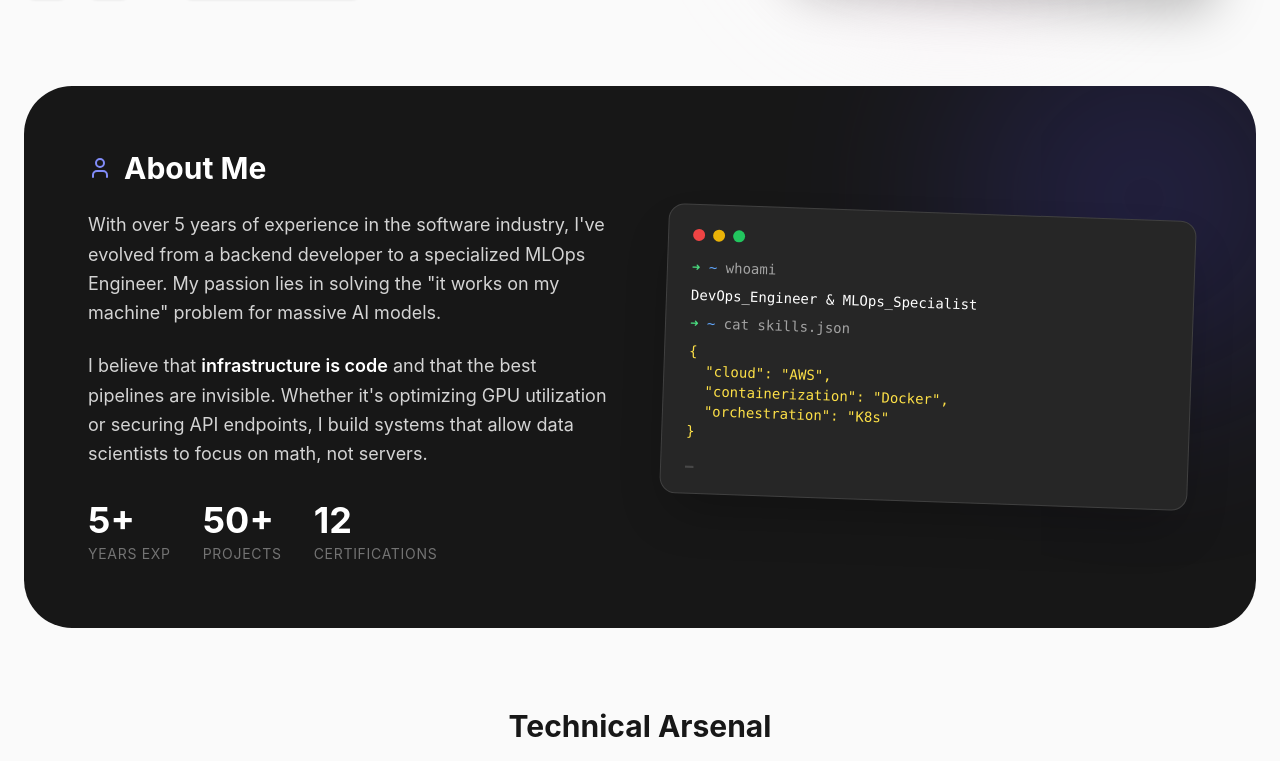
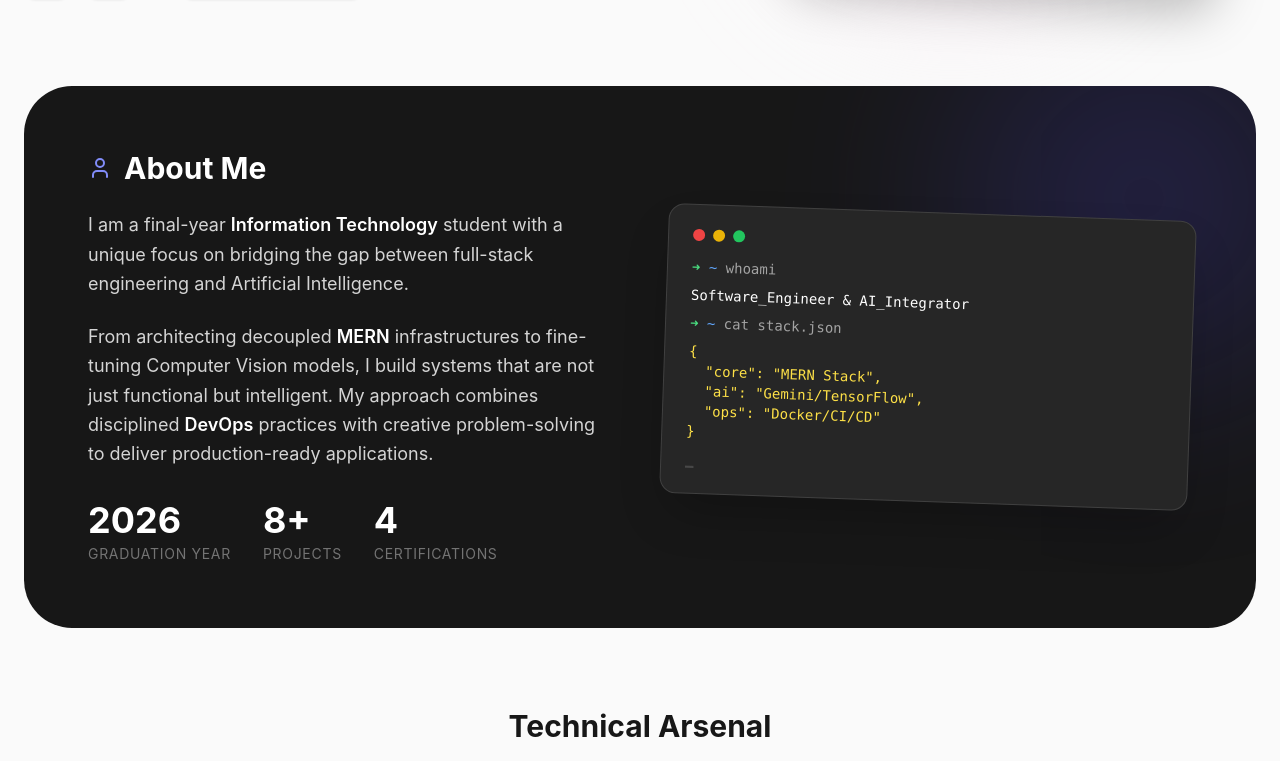
Before and after one commit to dineshingale/Portfolio2.o, a React (Vite) app: page / in a window 1280 px wide. Shown: the part 607-1368 px from the top of the page. Built offline with nearby package versions, Linux system fonts and the light colour scheme.

Commit message:
feat(about): update personal bio and stats (closes #8)

```diff
--- a/src/components/sections/About.jsx
+++ b/src/components/sections/About.jsx
@@ -15,24 +15,24 @@ const About = () => {
             </div>
             <div className="space-y-6 text-neutral-300 leading-relaxed text-lg">
               <p>
-                With over 5 years of experience in the software industry, I've evolved from a backend developer to a specialized MLOps Engineer. My passion lies in solving the "it works on my machine" problem for massive AI models.
+                I am a final-year <span className="text-white font-semibold">Information Technology</span> student with a unique focus on bridging the gap between full-stack engineering and Artificial Intelligence.
               </p>
               <p>
-                I believe that <span className="text-white font-semibold">infrastructure is code</span> and that the best pipelines are invisible. Whether it's optimizing GPU utilization or securing API endpoints, I build systems that allow data scientists to focus on math, not servers.
+                From architecting decoupled <span className="text-white font-semibold">MERN</span> infrastructures to fine-tuning Computer Vision models, I build systems that are not just functional but intelligent. My approach combines disciplined <span className="text-white font-semibold">DevOps</span> practices with creative problem-solving to deliver production-ready applications.
               </p>
             </div>
 
             <div className="flex flex-wrap gap-8 mt-8">
                 <div>
-                    <div className="text-4xl font-bold text-white mb-1">5+</div>
-                    <div className="text-sm text-neutral-500 uppercase tracking-wider">Years Exp</div>
+                    <div className="text-4xl font-bold text-white mb-1">2026</div>
+                    <div className="text-sm text-neutral-500 uppercase tracking-wider">Graduation Year</div>
                 </div>
                 <div>
-                    <div className="text-4xl font-bold text-white mb-1">50+</div>
+                    <div className="text-4xl font-bold text-white mb-1">8+</div>
                     <div className="text-sm text-neutral-500 uppercase tracking-wider">Projects</div>
                 </div>
                 <div>
-                    <div className="text-4xl font-bold text-white mb-1">12</div>
+                    <div className="text-4xl font-bold text-white mb-1">4</div>
                     <div className="text-sm text-neutral-500 uppercase tracking-wider">Certifications</div>
                 </div>
             </div>
@@ -47,13 +47,13 @@ const About = () => {
             </div>
             <div className="space-y-2 text-neutral-400">
               <p><span className="text-green-400">➜</span> <span className="text-blue-400">~</span> whoami</p>
-              <p className="text-white">DevOps_Engineer & MLOps_Specialist</p>
-              <p><span className="text-green-400">➜</span> <span className="text-blue-400">~</span> cat skills.json</p>
+              <p className="text-white">Software_Engineer & AI_Integrator</p>
+              <p><span className="text-green-400">➜</span> <span className="text-blue-400">~</span> cat stack.json</p>
               <p className="text-yellow-300">
                 {'{'} <br/>
-                &nbsp;&nbsp;"cloud": "AWS", <br/>
-                &nbsp;&nbsp;"containerization": "Docker", <br/>
-                &nbsp;&nbsp;"orchestration": "K8s" <br/>
+                &nbsp;&nbsp;"core": "MERN Stack", <br/>
+                &nbsp;&nbsp;"ai": "Gemini/TensorFlow", <br/>
+                &nbsp;&nbsp;"ops": "Docker/CI/CD" <br/>
                 {'}'}
               </p>
               <p className="animate-pulse">_</p>
```
